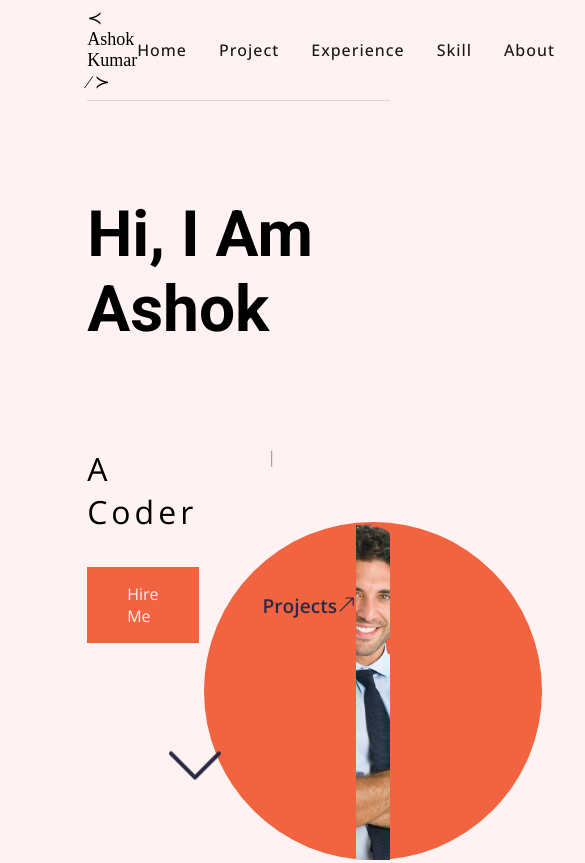
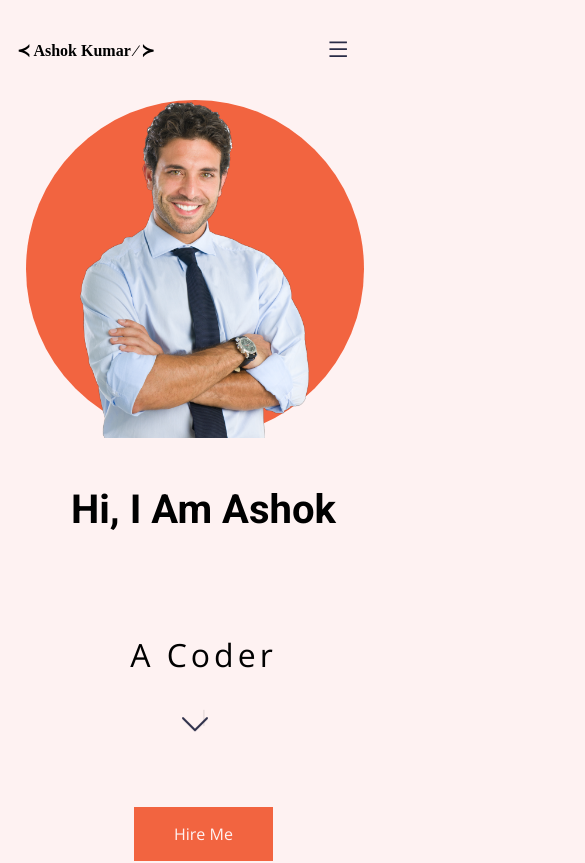
Before and after one commit to Ashok-kumar140/my-portfolio, a React (Create React App) app: page / in a window 390 px wide. Shown: the top 863 px of the page, 585 px wide, since content can reach past the window. Built offline with nearby package versions, Linux system fonts and the light colour scheme.

Commit message:
added Media Queries

```diff
--- a/src/App.js
+++ b/src/App.js
@@ -1,23 +1,27 @@
 import { Toaster } from "react-hot-toast";
 import Contact from "./components/Contact";
 import Experiance from "./components/Experiance";
-import Header from "./components/Header";
+import Header, { HeaderPhone } from "./components/Header";
 import Home from './components/Home';
 import Project from './components/Project';
 import Footer from "./components/Footer";
+import { useState } from "react";
 
 
 
 function App() {
+
+  const [menuOpen, setMenuOpen] = useState(false);
   return (
     <>
-      <Header />
+      <HeaderPhone  menuOpen={menuOpen} setMenuOpen={setMenuOpen}/>
+      <Header menuOpen={menuOpen} setMenuOpen={setMenuOpen} />
       <Home />
       <Project />
       <Experiance />
-      <Contact/>
-      <Toaster/>
-      <Footer/>
+      <Contact />
+      <Toaster />
+      <Footer />
     </>
   );
 }
--- a/src/components/Header.js
+++ b/src/components/Header.js
@@ -1,29 +1,55 @@
-import React from 'react';
+import React from "react";
+import { AiOutlineMenu } from "react-icons/ai";
 
-const Header = () => {
+const Header = ({ menuOpen,setMenuOpen }) => {
   return (
+    <>
       <nav>
-            <NavContent />
+        <NavContent setMenuOpen={setMenuOpen} />
       </nav>
-    )
+
+      <button className="navBtn" onClick={() => setMenuOpen(!menuOpen)}>
+        <AiOutlineMenu />
+      </button>
+    </>
+  );
 };
 
-const NavContent = () => (
+export const HeaderPhone = ({ menuOpen, setMenuOpen }) => {
+  return (
+    <div className={`navPhone ${menuOpen ? "navPhoneComes" : ""}`}>
+      <NavContent setMenuOpen={setMenuOpen} />
+    </div>
+  );
+};
+
+const NavContent = ({ setMenuOpen }) => (
   <>
-
-        <div className="logo">&#8826; Ashok Kumar &#8725; &#8827;</div>
+    <h2>&#8826; Ashok Kumar &#8725; &#8827;</h2>
     <div>
-            <a href="#home">Home</a>
-            <a href="#work">Project</a>
-            <a href="#timeline">Experience</a>
-            <a href="#skill">Skill</a>
-            <a href="#about">About</a>
-            <a href="#contact">Contact</a>
+      <a onClick={() => setMenuOpen(false)} href="#home">
+        Home
+      </a>
+      <a onClick={() => setMenuOpen(false)} href="#work">
+        Project
+      </a>
+      <a onClick={() => setMenuOpen(false)} href="#timeline">
+        Experience
+      </a>
+      <a onClick={() => setMenuOpen(false)} href="#skill">
+        Skill
+      </a>
+      <a onClick={() => setMenuOpen(false)} href="#about">
+        About
+      </a>
+      <a onClick={() => setMenuOpen(false)} href="#contact">
+        Contact
+      </a>
     </div>
-        <a href="mailto:ashok.1@iitj.ac.in">
+    <a href="mailto:official.6packprogrammer@gmail.com">
       <button>Email</button>
     </a>
   </>
-)
+);
 
-export default Header
+export default Header;
--- a/src/styles/app.scss
+++ b/src/styles/app.scss
@@ -9,6 +9,7 @@
 @import "experiance";
 @import "contact";
 @import "footer";
+@import "mediaquery";
 
 *{
     margin: 0%;
--- a/src/styles/header.scss
+++ b/src/styles/header.scss
@@ -8,18 +8,15 @@ nav {
   padding: 0 $p;
   position: sticky;
   top: 0%;
-  z-index: 70;
-
-  .logo {
-    // font-size: 2rem;
+  z-index: 60;
+  > h2 {
+    font-size: 1rem;
     font-family: 'Passions Conflict', cursive;
-    font-size: 18px;
   }
   > div {
     display: flex;
     align-items: center;
     gap: 2rem;
-
     a {
       color: $color6;
       font-weight: 500;
@@ -30,6 +27,7 @@ nav {
       }
     }
   }
+
   > a > button {
     border: 1px solid $color6_1;
     padding: 0.5rem 2rem;
@@ -40,8 +38,84 @@ nav {
     font-weight: 500;
     transition: all 0.3s;
     &:hover {
-        background-color: $color6;
+      background-color: $color6;
       color: $color4;
     }
   }
 }
+
+.navBtn {
+  width: 40px;
+  height: 40px;
+  border: none;
+  background-color: transparent;
+  color: $color5;
+  font-size: 1.4rem;
+  z-index: 150;
+  position: fixed;
+  top: 2rem;
+  right: 2rem;
+  display: none;
+
+  &:hover {
+    color: $color3;
+  }
+}
+
+.navPhone {
+  transition: all 0.5s;
+  transform: translateY(-200%);
+  width: 100%;
+  height: 100vh;
+  background-color: $color5;
+  padding: $p_base;
+  position: fixed;
+  top: 0;
+  z-index: 100;
+  display: flex;
+  flex-direction: column;
+  align-items: center;
+  justify-content: center;
+  gap: 3rem;
+
+  > h2 {
+    font-size: 2rem;
+    color: $color4;
+  }
+
+  > div {
+    display: flex;
+    flex-direction: column;
+    align-items: center;
+    gap: 2rem;
+
+    a {
+      color: $color4;
+      letter-spacing: 1px;
+      font-weight: 500;
+      transition: all 0.3s;
+      &:hover {
+        color: $color3;
+      }
+    }
+  }
+
+  > a > button {
+    border: 1px solid $color6_1;
+    padding: 0.5rem 2rem;
+    background-color: $color1;
+    cursor: pointer;
+    color: $color6;
+    letter-spacing: 1px;
+    font-weight: 500;
+    transition: 0.5s;
+    &:hover {
+      background-color: $color6;
+      color: $color4;
+    }
+  }
+}
+
+.navPhoneComes {
+  transform: translateY(0);
+}
--- /dev/null
+++ b/src/styles/mediaquery.scss
@@ -0,0 +1,282 @@
+@media screen and (max-width: 1367px) {
+    nav {
+      padding: 0 $p_md;
+    }
+
+    #home {
+      height: 100vh;
+      > section {
+        &:first-of-type {
+          padding-left: $p_md;
+          > div aside {
+            width: 85%;
+          }
+        }
+      }
+    }
+
+    #work {
+      padding: 8rem $p_md;
+    //   height: 110vh;
+      > section {
+        > article {
+          height: 20rem;
+          width: 90%;
+        }
+        .workItem {
+          padding: 2rem;
+          height: 20rem;
+          > aside {
+            > p {
+              margin: 1rem;
+            }
+            > a {
+              margin: 1rem;
+            }
+          }
+        }
+      }
+    }
+
+    #contact > section > form {
+      > input,
+      > button {
+        font: 400 0.8rem $text1;
+        width: 50%;
+      }
+    }
+
+    footer {
+      padding-left: $p_md;
+    }
+  }
+
+  @media screen and (max-width: 1100px) {
+    nav {
+      padding: 0 $p_base;
+    }
+
+    #home {
+      height: 110vh;
+      > section {
+        &:first-of-type {
+          padding-left: $p_base;
+          > div {
+            > h1 {
+              font: 900 3rem $text1;
+            }
+
+            aside {
+              width: 100%;
+            }
+          }
+        }
+      }
+    }
+
+    #work {
+      padding: 8rem $p_base;
+    }
+
+  }
+
+  @media screen and (max-width: 900px) {
+    nav {
+      padding: 0 $p_sm;
+      > h2 {
+        font-size: 1rem;
+      }
+      > div {
+        gap: 1rem;
+      }
+    }
+
+    #home {
+      > section {
+        &:first-of-type {
+          padding-left: $p_sm;
+          > div {
+            > div {
+              gap: 2rem;
+              width: 100%;
+            }
+            aside {
+              flex-direction: column;
+            }
+          }
+        }
+      }
+    }
+
+    #work {
+      padding: 8rem $p_zero;
+      > section {
+        > article {
+          height: 25rem;
+        }
+        .workItem {
+          height: 25rem;
+        }
+      }
+    }
+    #contact > section > form {
+      > h2 {
+        font: 100 2.3rem $text2;
+      }
+      > input,
+      > button {
+        width: 65%;
+      }
+    }
+
+    footer {
+      padding-left: $p_zero;
+      grid-template-columns: 1fr;
+      > div {
+        width: 100%;
+        border: none;
+        p {
+          width: 50%;
+          margin: 2rem auto;
+        }
+      }
+      > a {
+        margin: 1rem;
+      }
+    }
+  }
+
+  @media screen and (max-width: 786px) {
+    nav {
+      > div,
+      > a {
+        display: none;
+      }
+    }
+    .navBtn {
+      display: block;
+    }
+  }
+
+  @media screen and (max-width: 600px) {
+    #home {
+      height: unset;
+      flex-direction: column-reverse;
+
+      > section {
+        &:first-of-type {
+          display: flex;
+          flex-direction: column;
+          align-items: center;
+          text-align: center;
+
+          > div {
+            border: none;
+            padding-top: 3rem;
+            > h1 {
+              font: 900 2.5rem $text1;
+            }
+            > div {
+              flex-direction: column;
+            }
+            aside {
+              align-items: center;
+            }
+
+            article[data-special] {
+              width: 100%;
+              display: flex;
+              flex-direction: column;
+              align-items: center;
+              span {
+                display: block;
+                width: 70%;
+                word-wrap: break-word;
+              }
+            }
+
+            article {
+              width: 100%;
+              text-align: center;
+              &::after {
+                top: 0;
+                left: 0%;
+              }
+            }
+          }
+        }
+
+        &:last-of-type {
+          border: none;
+        }
+      }
+
+      > svg {
+        font-size: 2rem;
+        bottom: 12%;
+      }
+    }
+
+    #work {
+      > section {
+        > article {
+          width: 100%;
+          height: 30vmax;
+        }
+        .workItem {
+          height: 30vmax;
+          box-shadow: 0 0 5px $color1;
+          > aside {
+            padding: 1rem;
+
+            > h3 {
+              margin: 1rem;
+            }
+
+            > p {
+              letter-spacing: 0;
+              line-height: unset;
+              margin: 0%;
+              font-size: 0.75rem;
+            }
+
+            > a {
+              padding: 0.4rem 0.7rem;
+              font-size: 0.7rem;
+              margin: 1rem;
+            }
+          }
+        }
+      }
+    }
+
+    #timeline {
+      .timelineBox::after {
+        left: 31px;
+      }
+
+      .timelineItem {
+        width: 100%;
+        padding-left: 5rem;
+        padding-right: 2rem;
+      }
+
+      .rightTimeline {
+        left: 0%;
+      }
+      .leftTimeline,
+      .rightTimeline {
+        &::after {
+          left: 15px;
+        }
+      }
+    }
+
+
+    #contact {
+      grid-template-columns: 1fr;
+      > aside {
+        display: none;
+      }
+    }
+  }
```
Lines whose indentation alone changed are shown as unchanged.
